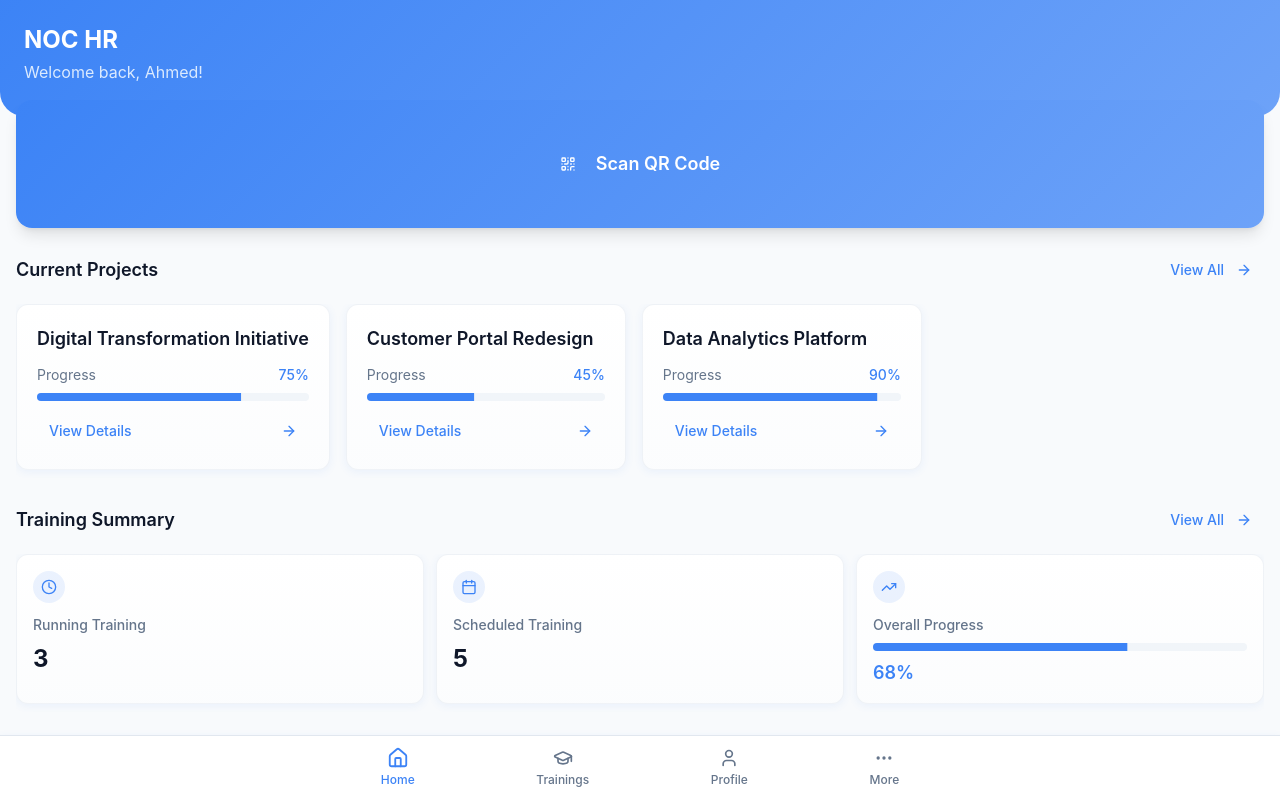
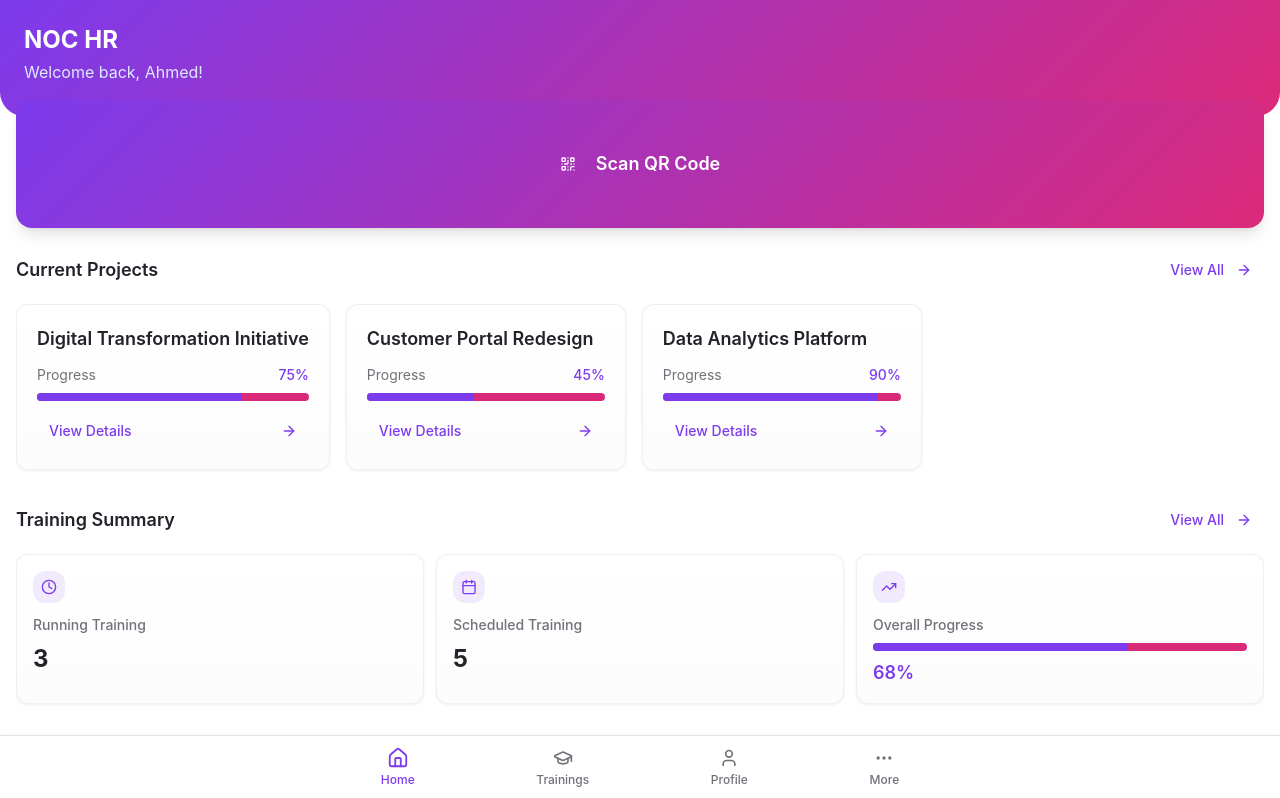
Before and after one commit to eta1232002/noc-pulse, a React (Vite) app: page / in a window 1280 px wide. Shown: the top 798 px of the page. Built offline with nearby package versions, Linux system fonts and the light colour scheme; the HTML template or start-up script is replaced by a standard one.

Commit message:
Refactor: Update color palette
Update the application's color palette to match ClickUp.com.

```diff
--- a/index.html
+++ b/index.html
@@ -16,7 +16,7 @@
     <meta name="twitter:site" content="@NOCCompany" />
     <meta name="twitter:image" content="https://lovable.dev/opengraph-image-p98pqg.png" />
 
-    <meta name="theme-color" content="#3B82F6" />
+    <meta name="theme-color" content="#7B68EE" />
   </head>
 
   <body>
--- a/src/index.css
+++ b/src/index.css
@@ -8,77 +8,77 @@ All colors MUST be HSL.
 
 @layer base {
   :root {
-    --background: 210 40% 98%;
-    --foreground: 222 47% 11%;
+    --background: 0 0% 100%;
+    --foreground: 240 10% 15%;
 
     --card: 0 0% 100%;
-    --card-foreground: 222 47% 11%;
+    --card-foreground: 240 10% 15%;
 
     --popover: 0 0% 100%;
-    --popover-foreground: 222 47% 11%;
+    --popover-foreground: 240 10% 15%;
 
-    --primary: 217 91% 60%;
+    --primary: 262 83% 58%;
     --primary-foreground: 0 0% 100%;
-    --primary-glow: 217 91% 70%;
+    --primary-glow: 262 83% 68%;
 
-    --secondary: 210 40% 96%;
-    --secondary-foreground: 222 47% 11%;
+    --secondary: 333 71% 51%;
+    --secondary-foreground: 0 0% 100%;
 
-    --muted: 210 40% 96%;
-    --muted-foreground: 215 16% 47%;
+    --muted: 240 5% 96%;
+    --muted-foreground: 240 4% 46%;
 
-    --accent: 217 91% 95%;
-    --accent-foreground: 217 91% 40%;
+    --accent: 262 83% 95%;
+    --accent-foreground: 262 83% 40%;
 
     --destructive: 0 84% 60%;
     --destructive-foreground: 0 0% 100%;
 
-    --border: 214 32% 91%;
-    --input: 214 32% 91%;
-    --ring: 217 91% 60%;
+    --border: 240 6% 90%;
+    --input: 240 6% 90%;
+    --ring: 262 83% 58%;
 
-    --radius: 1rem;
+    --radius: 0.75rem;
 
-    --gradient-primary: linear-gradient(135deg, hsl(217 91% 60%), hsl(217 91% 70%));
-    --gradient-card: linear-gradient(180deg, hsl(0 0% 100%), hsl(210 40% 99%));
-    --shadow-card: 0 2px 8px hsl(217 91% 60% / 0.08);
-    --shadow-hover: 0 4px 16px hsl(217 91% 60% / 0.12);
+    --gradient-primary: linear-gradient(135deg, hsl(262 83% 58%), hsl(333 71% 51%));
+    --gradient-card: linear-gradient(180deg, hsl(0 0% 100%), hsl(240 5% 99%));
+    --shadow-card: 0 1px 3px hsl(240 10% 15% / 0.08);
+    --shadow-hover: 0 4px 12px hsl(240 10% 15% / 0.12);
   }
 
   .dark {
-    --background: 222 47% 11%;
-    --foreground: 210 40% 98%;
+    --background: 240 10% 10%;
+    --foreground: 0 0% 98%;
 
-    --card: 222 47% 13%;
-    --card-foreground: 210 40% 98%;
+    --card: 240 10% 12%;
+    --card-foreground: 0 0% 98%;
 
-    --popover: 222 47% 13%;
-    --popover-foreground: 210 40% 98%;
+    --popover: 240 10% 12%;
+    --popover-foreground: 0 0% 98%;
 
-    --primary: 217 91% 60%;
+    --primary: 262 83% 58%;
     --primary-foreground: 0 0% 100%;
-    --primary-glow: 217 91% 70%;
+    --primary-glow: 262 83% 68%;
 
-    --secondary: 217 33% 17%;
-    --secondary-foreground: 210 40% 98%;
+    --secondary: 333 71% 51%;
+    --secondary-foreground: 0 0% 100%;
 
-    --muted: 217 33% 17%;
-    --muted-foreground: 215 20% 65%;
+    --muted: 240 5% 20%;
+    --muted-foreground: 240 5% 65%;
 
-    --accent: 217 33% 20%;
-    --accent-foreground: 217 91% 70%;
+    --accent: 240 5% 18%;
+    --accent-foreground: 262 83% 70%;
 
     --destructive: 0 63% 31%;
-    --destructive-foreground: 210 40% 98%;
+    --destructive-foreground: 0 0% 100%;
 
-    --border: 217 33% 17%;
-    --input: 217 33% 17%;
-    --ring: 217 91% 60%;
+    --border: 240 5% 20%;
+    --input: 240 5% 20%;
+    --ring: 262 83% 58%;
 
-    --gradient-primary: linear-gradient(135deg, hsl(217 91% 50%), hsl(217 91% 60%));
-    --gradient-card: linear-gradient(180deg, hsl(222 47% 13%), hsl(222 47% 15%));
-    --shadow-card: 0 2px 8px hsl(0 0% 0% / 0.3);
-    --shadow-hover: 0 4px 16px hsl(0 0% 0% / 0.4);
+    --gradient-primary: linear-gradient(135deg, hsl(262 83% 48%), hsl(333 71% 48%));
+    --gradient-card: linear-gradient(180deg, hsl(240 10% 12%), hsl(240 10% 14%));
+    --shadow-card: 0 1px 3px hsl(0 0% 0% / 0.5);
+    --shadow-hover: 0 4px 12px hsl(0 0% 0% / 0.6);
   }
 }
 
```
